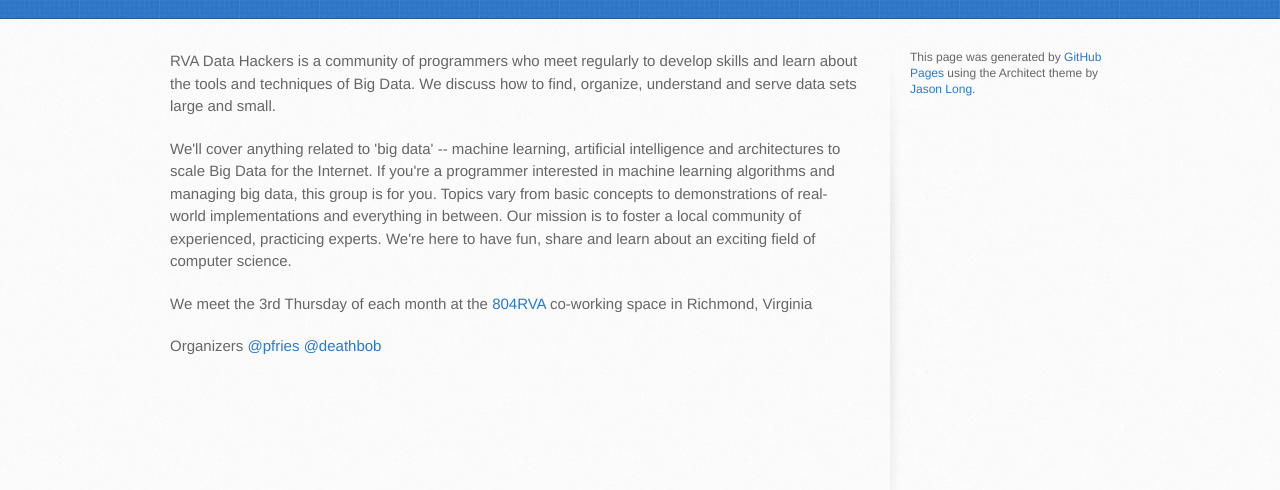
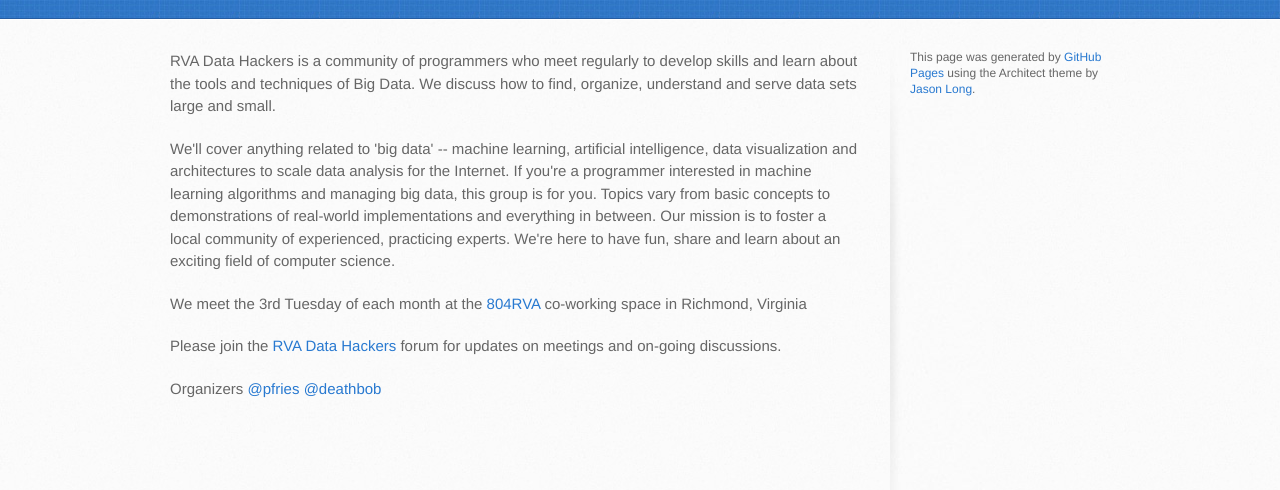
Before and after one commit to rvadatahackers/rvadatahackers.github.com, a plain HTML site: page index.html in a window 1280 px wide. Shown: the part 220-710 px from the top of the page. Drawn offline with Linux system fonts and the light colour scheme.

Commit message:
updated time and link to google group

```diff
--- a/index.html
+++ b/index.html
@@ -30,8 +30,9 @@
         <section id="main-content">
           <p>RVA Data Hackers is a community of programmers who meet regularly to develop skills and learn about the tools and techniques of Big Data. We discuss how to find, organize, understand and serve data sets large and small.</p>
 
-<p>We'll cover anything related to 'big data' -- machine learning, artificial intelligence and architectures to scale Big Data for the Internet. If you're a programmer interested in machine learning algorithms and managing big data, this group is for you. Topics vary from basic concepts to demonstrations of real-world implementations and everything in between. Our mission is to foster a local community of experienced, practicing experts. We're here to have fun, share and learn about an exciting field of computer science.</p>
-<p>We meet the 3rd Thursday of each month at the <a href="http://www.804rva.com">804RVA</a> co-working space in Richmond, Virginia</p>
+<p>We'll cover anything related to 'big data' -- machine learning, artificial intelligence, data visualization and architectures to scale data analysis for the Internet. If you're a programmer interested in machine learning algorithms and managing big data, this group is for you. Topics vary from basic concepts to demonstrations of real-world implementations and everything in between. Our mission is to foster a local community of experienced, practicing experts. We're here to have fun, share and learn about an exciting field of computer science.</p>
+<p>We meet the 3rd Tuesday of each month at the <a href="http://www.804rva.com">804RVA</a> co-working space in Richmond, Virginia</p>
+<p>Please join the <a href="https://groups.google.com/forum/#!forum/rva-data-hackers">RVA Data Hackers</a> forum for updates on meetings and on-going discussions.</p>
 <p>Organizers <a href="https://github.com/pfries" class="user-mention">@pfries</a> <a href="https://github.com/deathbob" class="user-mention">@deathbob</a></p>
         </section>
 
```
